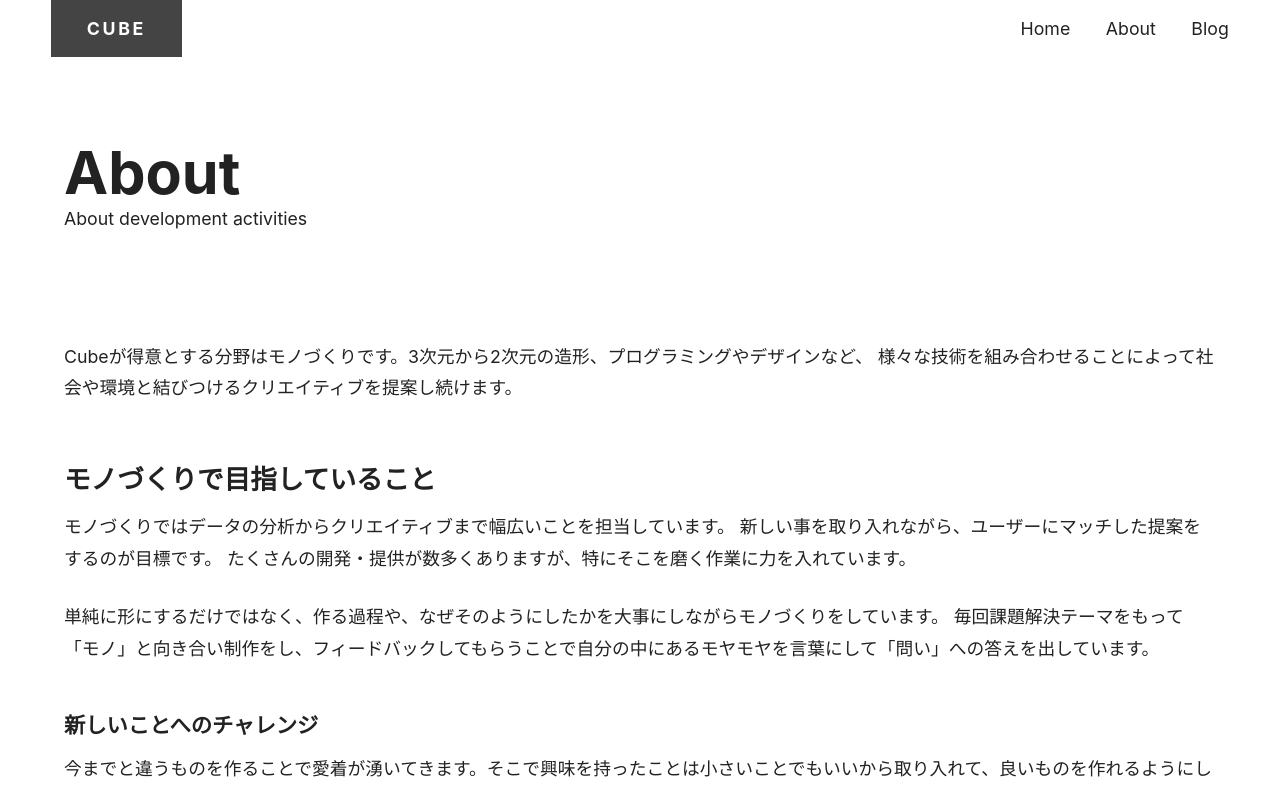
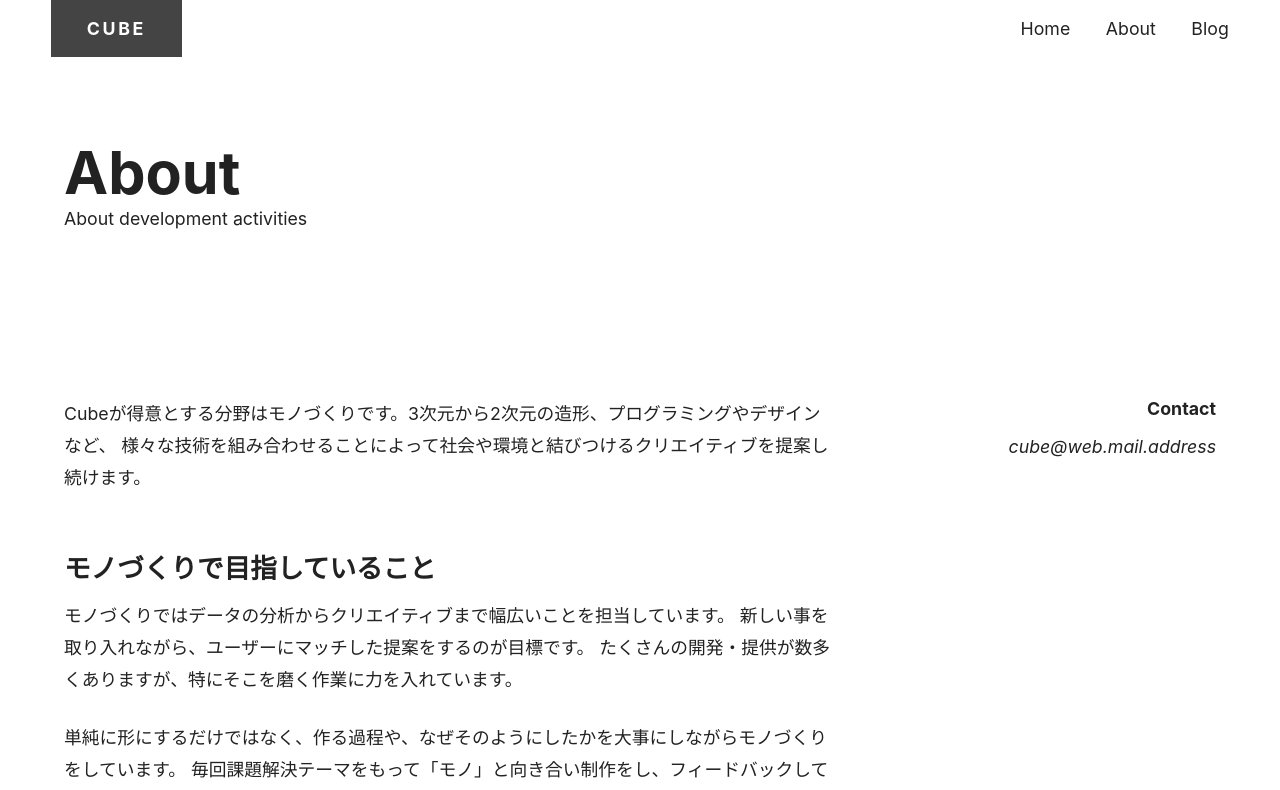
Before and after one commit to chameleon05119/blog, a Next.js app: page /about in a window 1280 px wide. Shown: the top 790 px of the page. Built offline with nearby package versions, Linux system fonts and the light colour scheme.

Commit message:
アバウトページ構成を2段組に対応

```diff
--- /dev/null
+++ b/components/two-colmun.js
@@ -0,0 +1,13 @@
+import style from "styles/two-column.module.css";
+
+export function TwoColumn({ children }) {
+  return <div className={style.flexContainer}>{children}</div>;
+}
+
+export function TwoColumnMain({ children }) {
+  return <div className={style.main}>{children}</div>;
+}
+
+export function TwoColumnSidebar({ children }) {
+  return <div className={style.sidebar}>{children}</div>;
+}
--- a/pages/about.js
+++ b/pages/about.js
@@ -2,12 +2,19 @@ import Container from "@/components/container";
 import Hero from "@/components/hero";
 import PostBody from "@/components/post-body";
 import Contact from "@/components/contanc";
+import {
+  TwoColumn,
+  TwoColumnMain,
+  TwoColumnSidebar,
+} from "@/components/two-colmun";
 
 export default function About() {
   return (
     <Container>
       <Hero title="About" subtitle="About development activities" />
 
+      <TwoColumn>
+        <TwoColumnMain>
           <PostBody>
             <p>
               Cubeが得意とする分野はモノづくりです。3次元から2次元の造形、プログラミングやデザインなど、
@@ -29,8 +36,11 @@ export default function About() {
               小さなヒントから新しいものを生み出すようなモノづくりは、これからも続けていきたいです。
             </p>
           </PostBody>
-
+        </TwoColumnMain>
+        <TwoColumnSidebar>
           <Contact />
+        </TwoColumnSidebar>
+      </TwoColumn>
     </Container>
   );
 }
--- /dev/null
+++ b/styles/two-column.module.css
@@ -0,0 +1,29 @@
+.flexContainer {
+  composes: sideBySide from "@/styles/utils.module.css";
+  gap: var(--space-md);
+  margin: var(--space-md) 0 var(--space-lg);
+}
+
+@media (min-width: 768px) {
+  .main {
+    width: 768px;
+  }
+
+  .sidebar {
+    width: 240px;
+    position: sticky;
+    top: 40px;
+    align-self: flex-start;
+  }
+
+  .sidebar * {
+    text-align: right;
+  }
+
+  .sidebar :is(div, ul) {
+    width: fit-content;
+    margin-left: auto;
+    place-items: flex-end;
+    place-content: flex-end;
+  }
+}
```
Lines whose indentation alone changed are shown as unchanged.
